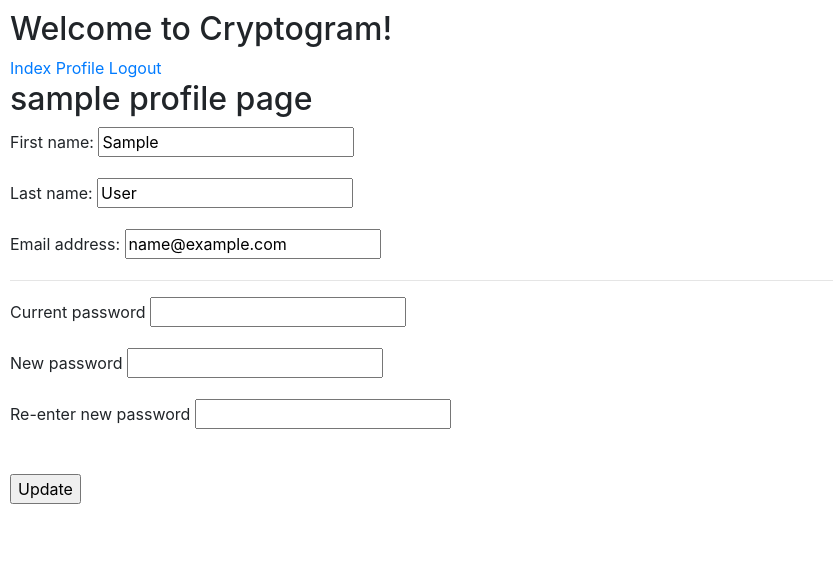
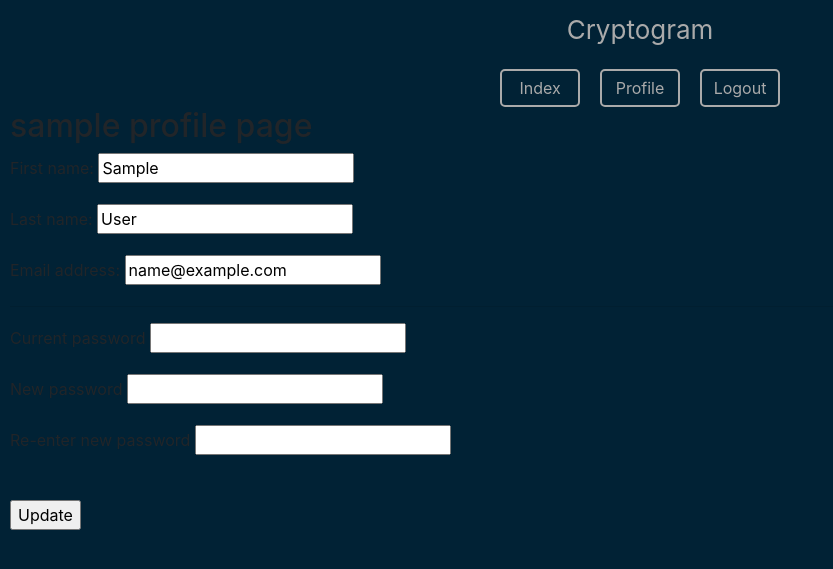
Before and after one commit to 0raclewind/cryptogram, a Django app: page /profile in a window 1280 px wide. Shown: the top 569 px of the page, without its empty margins (0-833 px from the left). Run offline with Django 3.2, Linux system fonts and the light colour scheme; the visitor is signed in with stand-in values (Sample User, id 1); some libraries are stand-ins or nearby versions.

Commit message:
Development staging

```diff
--- a/accounts/static/css/styles.css
+++ b/accounts/static/css/styles.css
@@ -1,5 +1,32 @@
 body {
     padding: 10px;
+    background-color: #012235;
+}
+
+a {
+    text-decoration: none;
+}
+
+.title {
+    text-align: center;
+    color: #aaa;
+    font-size: 26px;
+}
+
+.links {
+    display: flex;
+    justify-content: space-between;
+    width: 280px;
+    margin: 20px auto 0 auto;
+}
+
+.links a {
+    padding: 5px;
+    width: 80px;
+    text-align: center;
+    border: 2px solid #aaa;
+    border-radius: 5px;
+    color: #aaa;
 }
 
 .display {
@@ -9,16 +36,9 @@ body {
     overflow: hidden;
 }
 
-.entries_field {
-    transition: ease-in-out 300ms;
-    z-index: 2;
-    background-color: #fff;
-}
-
 .entries {
     width: 420px;
     margin: 0 auto 0 auto;
-    border: 1px solid #aaa;
 }
 
 .entry  {
@@ -29,11 +49,14 @@ body {
     text-align: center;
     max-width: 400px;
     margin: 2px auto 2px auto;
+    color: #ccc;
 }
 
 .entry:hover {
     cursor: pointer;
-    background-color: #eee;
+    background-color: #044971;
+    color: #eee;
+    border: 2px solid #eee;
 }
 
 .entry .symbol {
--- a/accounts/static/script/index.js
+++ b/accounts/static/script/index.js
@@ -1,13 +1,10 @@
+// Initiate page number for loading assets
 let page_number = 1;
-const full_assets = 'https://data.messari.io/api/v2/assets';
-const entries = document.querySelector(".entries");
-
 
 document.addEventListener('DOMContentLoaded', (event) => {
     load_assets(page_number);
     document.addEventListener('scroll', () => {
         if (document.body.clientHeight == (window.pageYOffset + window.innerHeight)) {
-
             load_assets(page_number);
         }
     });
@@ -44,6 +41,7 @@ function load_assets(page) {
 
 // Display loaded entries
 function display_entry(symbol, name, change, price, slug) {
+    const entries = document.querySelector(".entries");
     // Define required divs
     let entry_div = document.createElement('a');
     let symbol_div = document.createElement('div');
--- a/accounts/templates/layout.html
+++ b/accounts/templates/layout.html
@@ -14,12 +14,14 @@
         <link href="{% static 'icon.svg' %}" rel="icon" type="image/svg">
     </head>
 <body>
-    <h2>Welcome to Cryptogram!</h2>
-    {% if user.is_authenticated %}
-        <a href="{% url 'index' %}">Index</a>
-        <a href="{% url 'profile' %}">Profile</a>
-        <a href="{% url 'logout' %}">Logout</a>
-    {% endif %}
+    <div class=title>Cryptogram</div>
+    <div class="links">
+        {% if user.is_authenticated %}
+            <a href="{% url 'index' %}">Index</a>
+            <a href="{% url 'profile' %}">Profile</a>
+            <a href="{% url 'logout' %}">Logout</a>
+        {% endif %}
+    </div>
     {% block body %}
     {% endblock body %}
     <script src="{% static 'script/script.js' %}"></script>
```
Also changed, not shown: accounts/static/script/info.js (+4 -4 lines), accounts/templates/index.html (+4 -6 lines).
